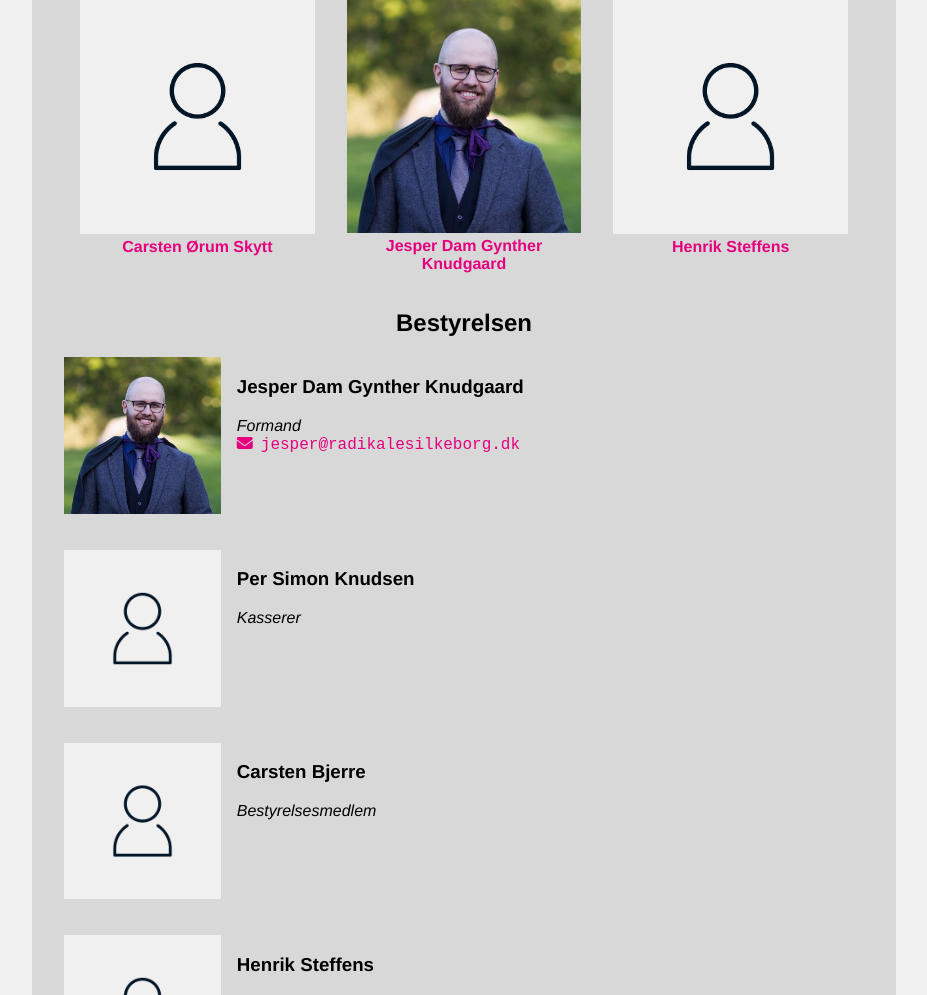
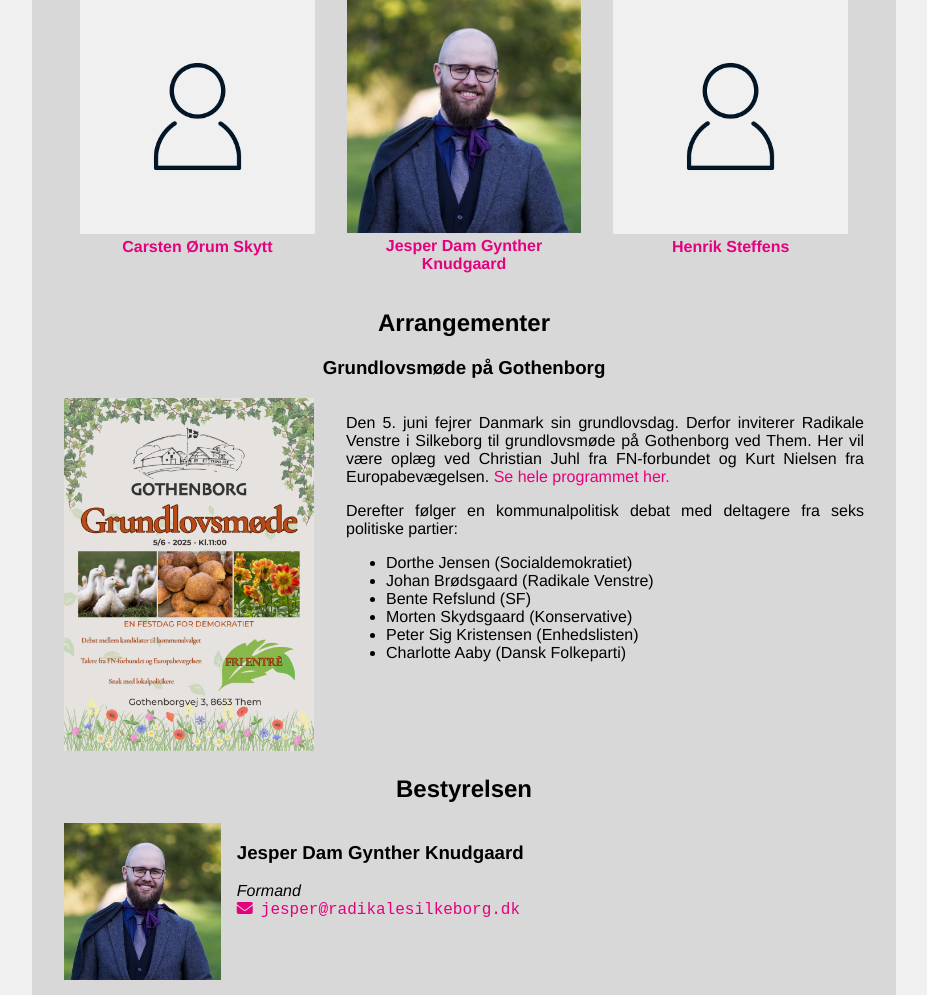
Before and after one commit to DraagDunk/radikalesilkeborg.dk, a PHP site: page / in a window 1280 px wide. Shown: the part 834-1829 px from the top of the page, without its empty margins (176-1103 px from the left). Run offline with PHP 8.4, Linux system fonts and the light colour scheme.

Commit message:
Tilføj information om grundlovsmøde på Gothenborg

```diff
--- a/index.php
+++ b/index.php
@@ -61,6 +61,34 @@
                 <img src="noone.png" alt="">
                 <h4>Henrik Steffens</h4>
             </a>
+        </div>
+
+        <h2 id="arrangementer">Arrangementer</h2>
+
+        <h3 id="grundlovsmoede">Grundlovsmøde på Gothenborg</h3>
+
+        <div class="about-section">
+            <div class="image-container">
+                <a href="arrangementer/2025_grundlovsmoede_program.pdf">
+                    <img src="arrangementer/grundlovsmøde_img.png" alt="Programmet til grundlovsmødet">
+                </a>
+            </div>
+            <div class="info-box">
+                <p>
+                    Den 5. juni fejrer Danmark sin grundlovsdag. Derfor inviterer Radikale Venstre i Silkeborg til grundlovsmøde på Gothenborg ved Them. Her vil være oplæg ved Christian Juhl fra FN-forbundet og Kurt Nielsen fra Europabevægelsen. <a href="arrangementer/2025_grundlovsmoede_program.pdf">Se hele programmet her.</a>
+                </p>
+                <p>
+                    Derefter følger en kommunalpolitisk debat med deltagere fra seks politiske partier:
+                    <ul>
+                        <li>Dorthe Jensen (Socialdemokratiet)</li>
+                        <li>Johan Brødsgaard (Radikale Venstre)</li>
+                        <li>Bente Refslund (SF)</li>
+                        <li>Morten Skydsgaard (Konservative)</li>
+                        <li>Peter Sig Kristensen (Enhedslisten)</li>
+                        <li>Charlotte Aaby (Dansk Folkeparti)</li>
+                    </ul>
+                </p>
+            </div>
         </div>
 
         <h2 id="best">Bestyrelsen</h2>
--- a/navigation.php
+++ b/navigation.php
@@ -3,6 +3,7 @@
         <a id="home-link" class="narrow" href="/"><span class="R-logo">Radikale</span> Silke<span class="B-logo">B</span>org</a>
         <nav id="navigation">
             <a href="/#kv25">Kommunalvalg 2025</a>
+            <a href="/#arrangementer">Arrangementer</a>
             <a href="/#best">Bestyrelsen</a>
         </nav>
         <a id="burger" href="javascript:void(0);" class="icon" onclick="menuFunction()">
--- a/style.css
+++ b/style.css
@@ -72,6 +72,10 @@ div.content {
     width: 100%;
     border-radius: 1rem;
     background-color: var(--color-content-bg);
+
+    p {
+        text-align: justify;
+    }
 }
 
 h1,
@@ -181,7 +185,7 @@ footer a {
     }
 
     .image-container img{
-        width: 350px;
+        width: 250px;
     }
 
 }
```
Also changed, not shown: arrangementer/grundlovsmøde_img.png (added), 1 other file.
